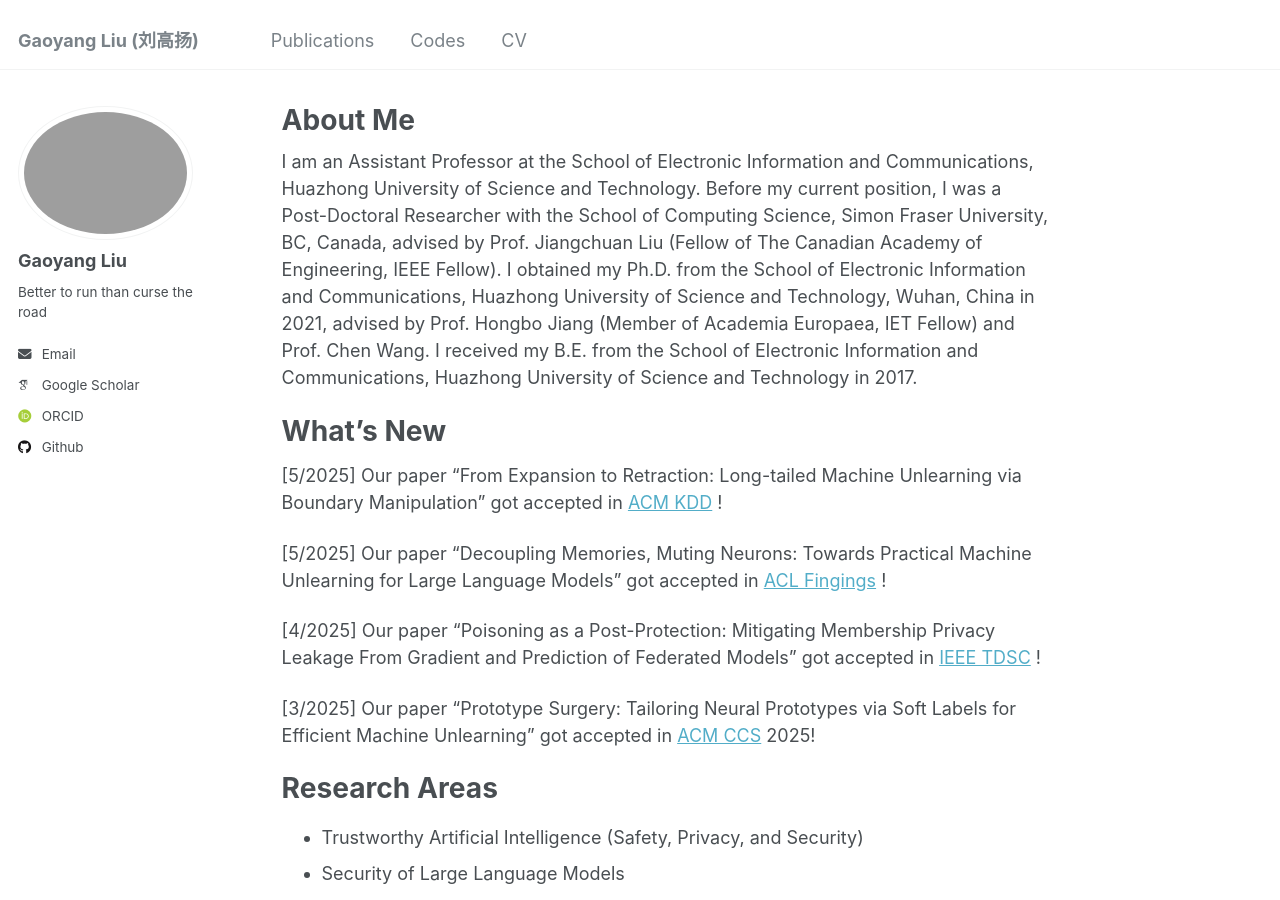
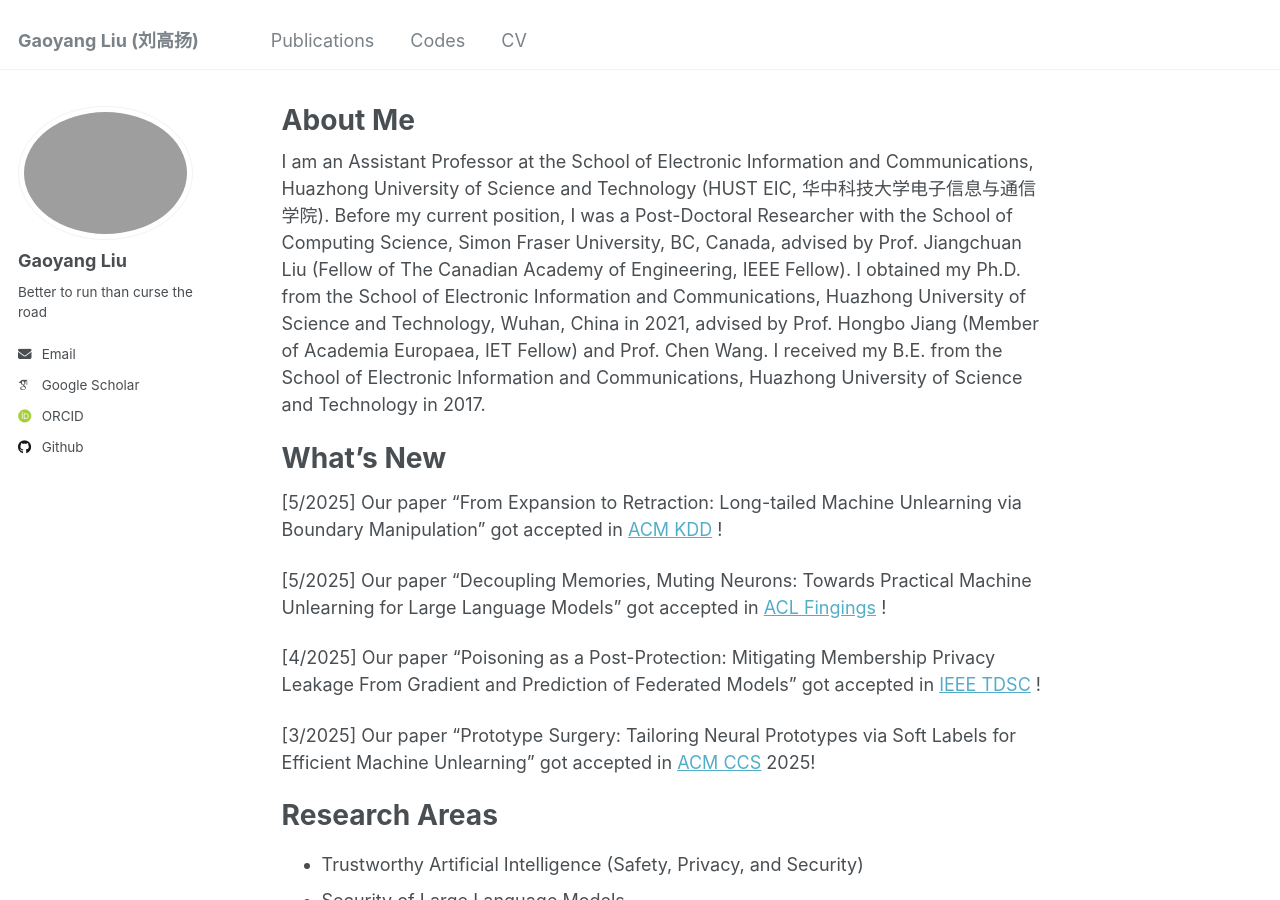
Before and after one commit to gyliu1991/gyliu1991.github.io, a Jekyll site: the page built from _pages/about.md, in a window 1280 px wide and 900 px high. Built offline with Jekyll 4.4.1, drawn with Linux system fonts in a browser that asks for light colours; some web fonts are replaced.

Commit message:
Update about.md

```diff
--- a/_pages/about.md
+++ b/_pages/about.md
@@ -7,7 +7,7 @@ redirect_from:
   - /about.html
 ---
 
-I am an Assistant Professor at the School of Electronic Information and Communications, Huazhong University of Science and Technology. Before my current position, I was a Post-Doctoral Researcher with the School of Computing Science, Simon Fraser University, BC, Canada, advised by Prof. Jiangchuan Liu (Fellow of The Canadian Academy of Engineering, IEEE Fellow). I obtained my Ph.D. from the School of Electronic Information and Communications, Huazhong University of Science and Technology, Wuhan, China in 2021, advised by Prof. Hongbo Jiang (Member of Academia Europaea, IET Fellow) and Prof. Chen Wang. I received my B.E. from the School of Electronic Information and Communications, Huazhong University of Science and Technology in 2017.
+I am an Assistant Professor at the School of Electronic Information and Communications, Huazhong University of Science and Technology (HUST EIC, 华中科技大学电子信息与通信学院). Before my current position, I was a Post-Doctoral Researcher with the School of Computing Science, Simon Fraser University, BC, Canada, advised by Prof. Jiangchuan Liu (Fellow of The Canadian Academy of Engineering, IEEE Fellow). I obtained my Ph.D. from the School of Electronic Information and Communications, Huazhong University of Science and Technology, Wuhan, China in 2021, advised by Prof. Hongbo Jiang (Member of Academia Europaea, IET Fellow) and Prof. Chen Wang. I received my B.E. from the School of Electronic Information and Communications, Huazhong University of Science and Technology in 2017.
 
 What’s New
 ====
```
